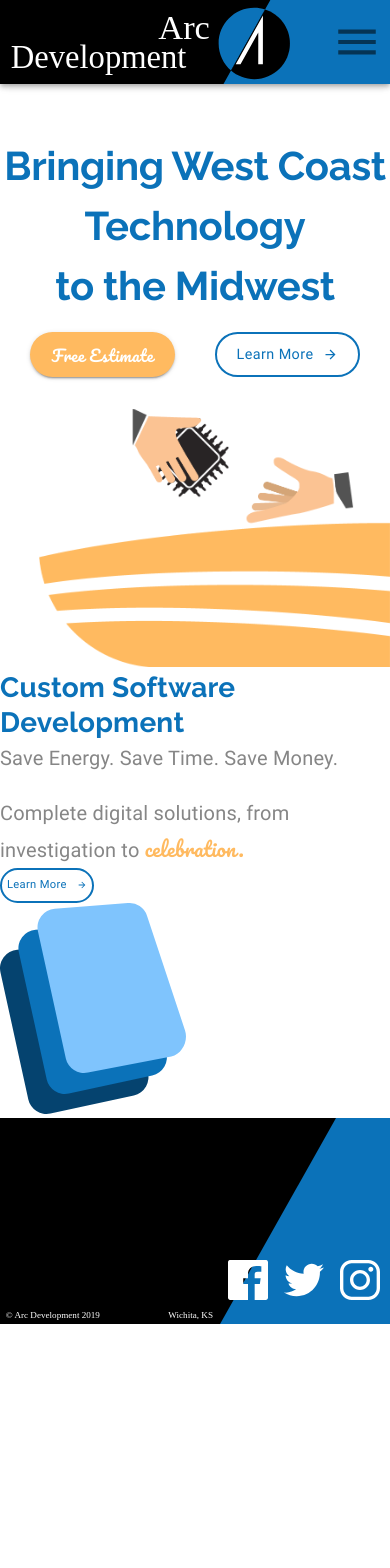
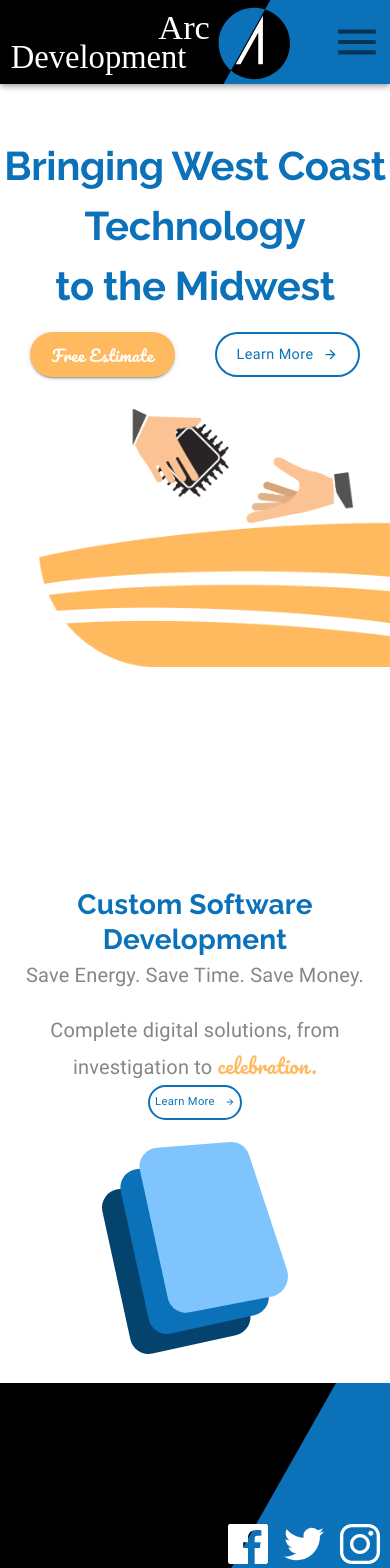
Before and after one commit to mckoyd/wolf-arc-dev, a React (Create React App) app: page /#/ in a window 390 px wide. Shown: the top 1568 px of the page. Before the commit the page ends 1324 px from the top, so only its background shows below. Built offline with nearby package versions, Linux system fonts and the light colour scheme.

Commit message:
makes services block responsive

```diff
--- a/src/pages/LandingPage.config.ts
+++ b/src/pages/LandingPage.config.ts
@@ -23,5 +23,20 @@ export const useLandingPageStyles = tss.create(({ theme }) => ({
     fontSize: "0.7rem",
     height: 35,
     padding: 5,
+    [theme.breakpoints.down("sm")]: {
+      marginBottom: "2em",
+    },
+  },
+  icon: {
+    marginLeft: "2em",
+    [theme.breakpoints.down("sm")]: {
+      marginLeft: 0,
+    },
+  },
+  servicesContainer: {
+    marginTop: "12em",
+    [theme.breakpoints.down("sm")]: {
+      padding: 25,
+    },
   },
 }));
--- a/src/pages/LandingPage.tsx
+++ b/src/pages/LandingPage.tsx
@@ -9,17 +9,30 @@ import Typography from "@mui/material/Typography";
 import { Button } from "@mui/material";
 import ButtonArrow from "../components/ButtonArrow.tsx";
 import CustomSoftwareIcon from "../assets/images/Custom Software Icon.svg";
+import useMediaQuery from "@mui/material/useMediaQuery";
 
 const LandingPage: React.FC = () => {
   const theme = useTheme();
+  const matchesSM = useMediaQuery(theme.breakpoints.down("sm"));
   const { classes } = useLandingPageStyles();
 
   return (
     <Grid container direction="column" className={classes.mainContainer}>
       <HeroBlock />
       <Grid item>
-        <Grid container direction="row">
-          <Grid item>
+        <Grid
+          container
+          direction="row"
+          className={classes.servicesContainer}
+          justifyContent={matchesSM ? "center" : undefined}
+        >
+          <Grid
+            item
+            style={{
+              marginLeft: matchesSM ? 0 : "5em",
+              textAlign: matchesSM ? "center" : undefined,
+            }}
+          >
             <Typography variant="h4">Custom Software Development</Typography>
             <Typography variant="subtitle1" className={classes.subtitle}>
               Save Energy. Save Time. Save Money.
@@ -38,7 +51,11 @@ const LandingPage: React.FC = () => {
             </Button>
           </Grid>
           <Grid item>
-            <img alt="custom software icon" src={CustomSoftwareIcon} />
+            <img
+              className={classes.icon}
+              alt="custom software icon"
+              src={CustomSoftwareIcon}
+            />
           </Grid>
         </Grid>
       </Grid>
```
